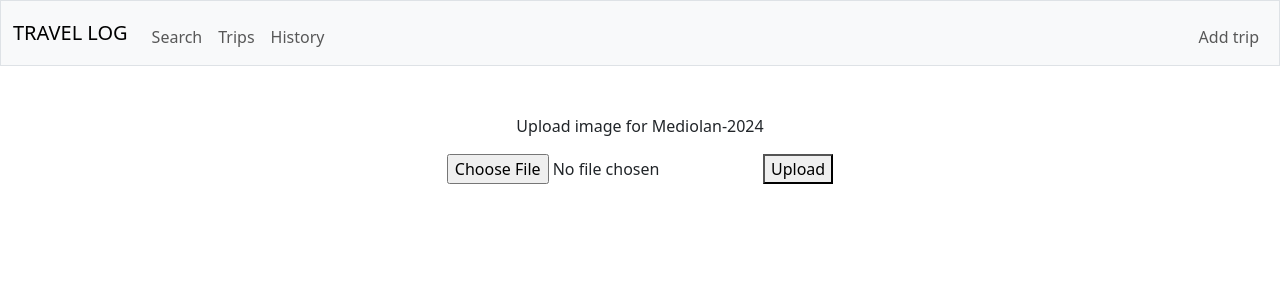
After one commit to Skidmeister/cs50_travel_log, a Flask app: page /upload-image/1 in a window 1280 px wide. The commit adds this page. Shown: the top 300 px of the page. Run offline with Flask 3, Linux system fonts and the light colour scheme; some libraries are stand-ins or nearby versions.

Commit message:
the app supports now upload of images and stores them in static/uploads. The image is then displayed on the trip page.

```diff
--- a/app.py
+++ b/app.py
@@ -2,30 +2,59 @@ import os
 import sqlite3
 
 from cs50 import SQL
-from flask import Flask, flash, redirect, render_template, request, session, url_for
+from flask import Flask, flash, redirect, render_template, request, session, url_for, send_from_directory
 
 from datetime import datetime
 # Configure the app
 app = Flask(__name__)
 
+# Define the directory to store uploaded files
+UPLOADS = 'static/uploads'
+app.config['UPLOAD_FOLDER'] = UPLOADS
+
 # Configure CS50 Library to use SQLite database
 db = SQL("sqlite:///travel_log.db")
+
+# function to serve an image
+@app.route('/static/uploads/<path:filename>')
+def serve_file(filename):
+    return send_from_directory(app.config['UPLOAD_FOLDER'], filename)
+
+
+
 
 @app.route("/")
 def index():
     trips = db.execute("SELECT id, start_date, end_date, country, city FROM trips")
     return render_template("index.html", trips=trips)
 
+
+
 @app.route("/trips")
 def trips():
     trips = db.execute("SELECT * FROM trips")
     return render_template("trips.html", trips=trips)
 
+
+
+
 @app.route("/trip/<int:id>")
 def trip(id):
     trip = db.execute("SELECT * FROM trips WHERE id = ?", id)[0]
     entries = db.execute("SELECT * FROM entries WHERE trip_id = ?", id)
-    return render_template("trip.html", trip=trip, entries=entries)
+
+    image_name = None
+    # IMAGE: check if the image is there
+    for file in os.listdir('static/uploads'):
+        file_id, file_ext = os.path.splitext(file)
+
+        if file_id == str(id):
+            image_name = file
+
+    return render_template("trip.html", trip=trip, entries=entries, image=image_name)
+
+
+
 
 @app.route("/add-trip", methods=['GET', 'POST'])
 def add_trip():
@@ -60,9 +89,13 @@ def add_trip_info(id):
     else:
         return render_template("add_trip_info.html", trip=trip)
 
+
+
+
 @app.route("/add-entry/<int:trip_id>", methods=["GET", "POST"])
 def add_entry(trip_id):
     trip = db.execute("SELECT * FROM trips WHERE id=?", trip_id)[0]
+
     if request.method == 'POST':
         time = datetime.now()
         type = request.form.get("type")
@@ -74,6 +107,8 @@ def add_entry(trip_id):
         return redirect(url_for("trip", id=trip_id))
     else:
         return render_template("add_entry.html", trip=trip)
+
+
 
 @app.route("/edit-entry/<int:id>", methods=["GET", "POST"])
 def edit_entry(id):
@@ -91,10 +126,32 @@ def edit_entry(id):
     else:
         return render_template("edit_entry.html", id=entry['id'], entry=entry)
 
+
+
+
 @app.route("/history")
 def history():
     entries = db.execute("SELECT * FROM entries LEFT JOIN trips ON entries.trip_id = trips.id")
     return render_template("history.html", entries=entries)
+
+
+
+
+@app.route("/upload-image/<int:trip_id>", methods=["GET", "POST"])
+def upload_image(trip_id):
+    trip = db.execute("SELECT * FROM trips WHERE id = ?", trip_id)[0]
+    if request.method == "POST":
+        file = request.files["file"]
+        if file:
+            #change name but preserve file extension
+            file.filename = f"{trip_id}.{file.filename.split('.')[-1]}"
+            file.save(os.path.join(app.config['UPLOAD_FOLDER'], file.filename))
+            return redirect(url_for("trip", id=trip_id))
+        else:
+            print("mistake")
+    else:
+        return render_template("upload_image.html", trip_id=trip_id, trip=trip)
+
 
 
 # run app.py when the file is run
--- /dev/null
+++ b/templates/upload_image.html
@@ -0,0 +1,13 @@
+{% extends "layout.html" %}
+
+{% block title %}
+    Upload image
+{% endblock %}
+
+{% block main %}
+    <p>Upload image for {{ trip['title'] }}</p>
+    <form action="/upload-image/{{ trip['id'] }}" method="post" enctype="multipart/form-data">
+        <input type="file" name="file" accept="image/*,.heic,.heif">
+        <button type="submit">Upload</button>
+    </form>
+{% endblock %}
```
Also changed, not shown: templates/trip.html (+7 -0 lines), 1 other file.
